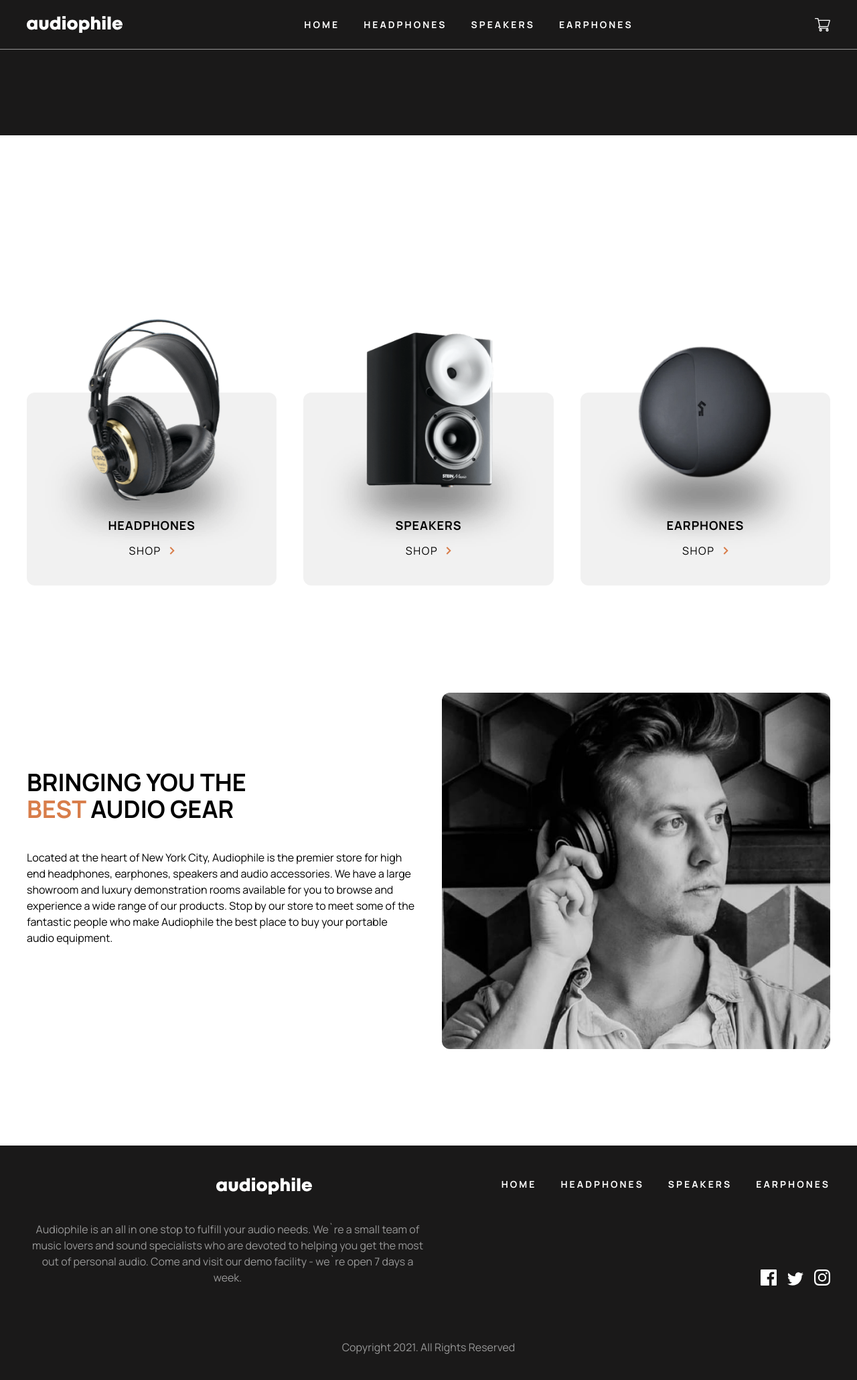
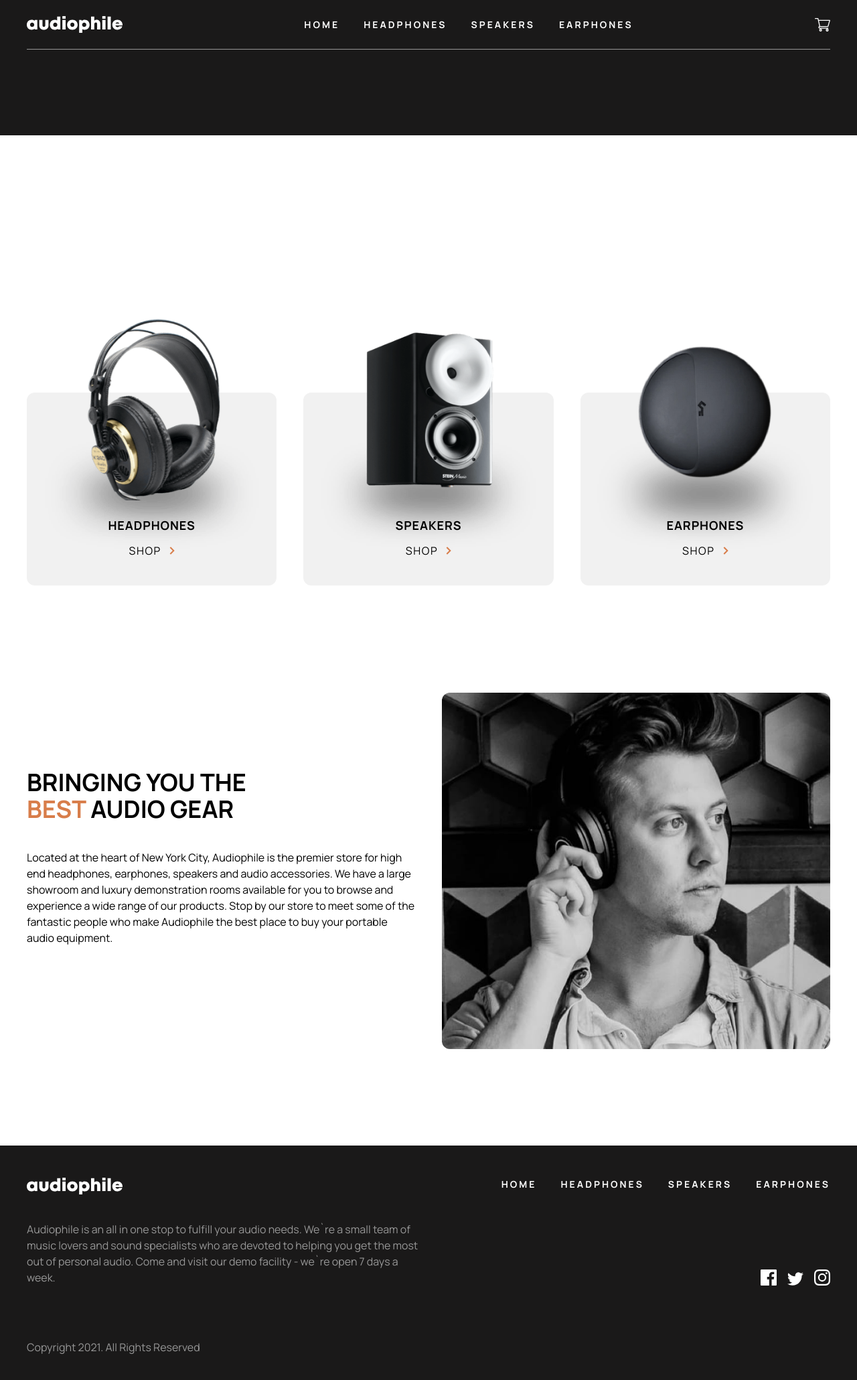
Before and after one commit to ArturDBW/audiophileShop, a React (Vite) app: page /products in a window 1280 px wide. Shown: the top 2060 px of the page at 67% size. Built offline with nearby package versions, Linux system fonts and the light colour scheme.

Commit message:
add responsive desing to Products.jsx

```diff
--- a/src/components/Footer.jsx
+++ b/src/components/Footer.jsx
@@ -7,12 +7,12 @@ import { Instagram } from "../svg/Instagram";
 export const Footer = () => {
   return (
     <footer className=" bg-[#1a1919]">
-      <div className="mx-auto max-w-[1440px] px-10 py-12 text-center">
+      <div className="mx-auto max-w-[1440px] px-10 py-12">
         <div className="flex justify-between max-md:flex-col max-md:space-y-10">
-          <Logo styleClass="mx-auto" />
+          <Logo styleClass="max-sm:mx-auto" />
           <Navigation
             styleClassFlex={
-              "max-sm:flex flex-col max-sm:space-x-0 max-sm:space-y-8"
+              "max-sm:flex flex-col max-sm:space-x-0 max-sm:space-y-8 max-sm:items-center"
             }
           />
         </div>
--- a/src/components/HeaderCategory.jsx
+++ b/src/components/HeaderCategory.jsx
@@ -2,9 +2,9 @@ import PropTypes from "prop-types";
 
 export const HeaderCategory = ({ children }) => {
   return (
-    <div className="bg-[#1a1919]">
+    <div className="bg-[#1a1919] px-10">
       <div className="mx-auto max-w-[1440px] border-t border-[#979797]">
-        <h2 className="py-16 text-center text-[40px] font-bold uppercase text-white">
+        <h2 className="py-16 text-center text-4xl font-bold uppercase text-white max-md:py-10 max-md:text-3xl">
           {children}
         </h2>
       </div>
--- a/src/components/ProductInfo.jsx
+++ b/src/components/ProductInfo.jsx
@@ -6,20 +6,22 @@ export const ProductInfo = ({ item }) => {
   const { name, slug, description, image, layout } = item;
 
   return (
-    <div className="mx-auto mt-36 flex max-w-[1440px] gap-x-[10%]">
+    <div className="mx-auto mt-36 flex max-w-[1440px] gap-x-[10%] px-10 max-md:mt-16 max-md:flex-col">
       <div className={`flex-1 ${layout === "right" ? "order-1 " : ""}`}>
-        <img src={image.desktop} alt={name} />
+        <img src={image.desktop} alt={name} className="" />
       </div>
-      <div className=" flex flex-1 flex-col items-start justify-center">
+      <div className="max-sm: flex flex-1 flex-col items-start justify-center max-md:order-first max-md:mb-10 max-md:mt-5 max-md:items-center max-md:text-center">
         {item.new ? (
           <span className="mb-4 text-sm uppercase tracking-[12px] text-[#D87D4A]">
             New product
           </span>
         ) : null}
-        <h4 className="text-[40px] font-bold uppercase leading-10 text-black">
+        <h4 className=" text-4xl font-bold uppercase text-black max-lg:text-3xl">
           {name}
         </h4>
-        <p className="py-10 text-base text-[#979797]">{description}</p>
+        <p className="py-10 text-base text-[#979797] max-lg:py-5">
+          {description}
+        </p>
         <LinkButton
           to={`/products/${slug}`}
           backgroundStyleClass={`bg-[#D87D4A] hover:bg-[#fbaf85] text-white`}
```
